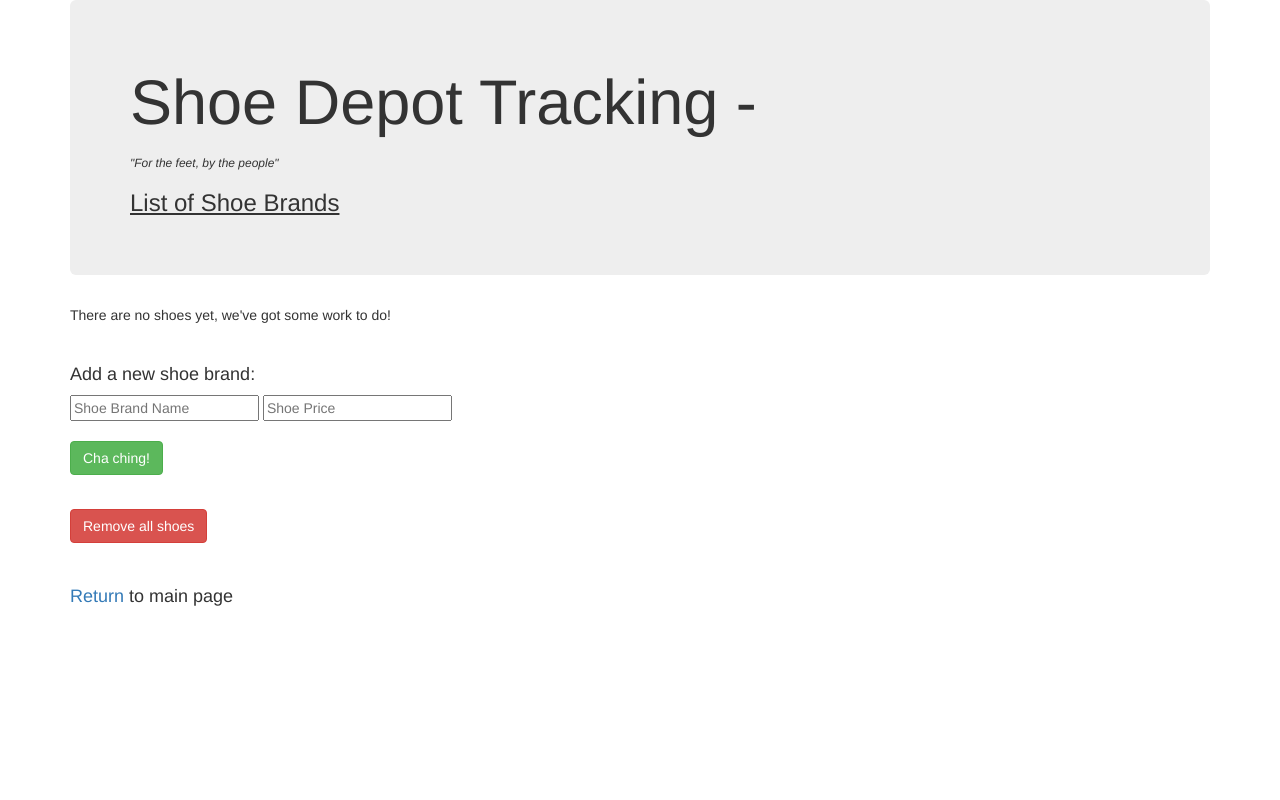
After one commit to CallaRudolph/php-shoeDistribution, a PHP site: template views/shoes.html.twig in a window 1280 px wide. The commit adds this page. Run offline with PHP 8.4, Linux system fonts and the light colour scheme; the template is opened without the code that fills it, so the values that code supplies are empty; some libraries are stand-ins or nearby versions.

Commit message:
add shoes.html twig with get route

```diff
--- a/app/app.php
+++ b/app/app.php
@@ -68,5 +68,11 @@
         return $app['twig']->render('student.html.twig', array('store' => $store, 'stores' => Store::getAll(), 'shoes' => $store->getShoes(), 'all_shoes' => Shoe::getAll()));
     });
 
+    //////////////////////////////////////
+
+    $app->get("/shoes", function() use ($app) {
+        return $app['twig']->render('shoes.html.twig', array('shoes' => Shoe::getAll()));
+    });
+
     return $app;
 ?>
--- /dev/null
+++ b/views/shoes.html.twig
@@ -0,0 +1,40 @@
+<html>
+    <head>
+        <link rel="stylesheet" href="https://maxcdn.bootstrapcdn.com/bootstrap/3.3.7/css/bootstrap.min.css">
+        <title>Shoes</title>
+    </head>
+    <body>
+        <div class="container">
+            <div class="jumbotron">
+                <h1>Shoe Depot Tracking -<h1>
+                <h6><em>"For the feet, by the people"</em></h6>
+                <h3><u>List of Shoe Brands</u></h3>
+            </div>
+
+            {% if shoes is not empty %}
+                <h4>Here are all of the quality shoes we distribute:</h4>
+                <ul>
+                    {% for shoe in shoes %}
+                        <li> <a href="/shoe/{{ shoe.getId }}"> {{ shoe.getBrand }}</a> </li>
+                    {% endfor %}
+                </ul>
+            {% else %}
+                <p>There are no shoes yet, we've got some work to do!</p>
+            {% endif %}
+            <br>
+            <h4>Add a new shoe brand:</h4>
+            <form action='/shoes' method="post">
+                <input placeholder="Shoe Brand Name" type="text" name='brand' id='brand' require>
+                <input placeholder="Shoe Price" type="text" name='price' id='price' require>
+                <br><br>
+                <button type="submit" class="btn btn-success">Cha ching!</button>
+            </form>
+            <br>
+            <form action="/delete_shoes" method="post">
+                <button type="submit" class="btn btn-danger">Remove all shoes</button>
+            </form>
+            <br>
+            <h4><a href="/">Return</a> to main page</h4>
+        </div>
+    </body>
+</html>
```
